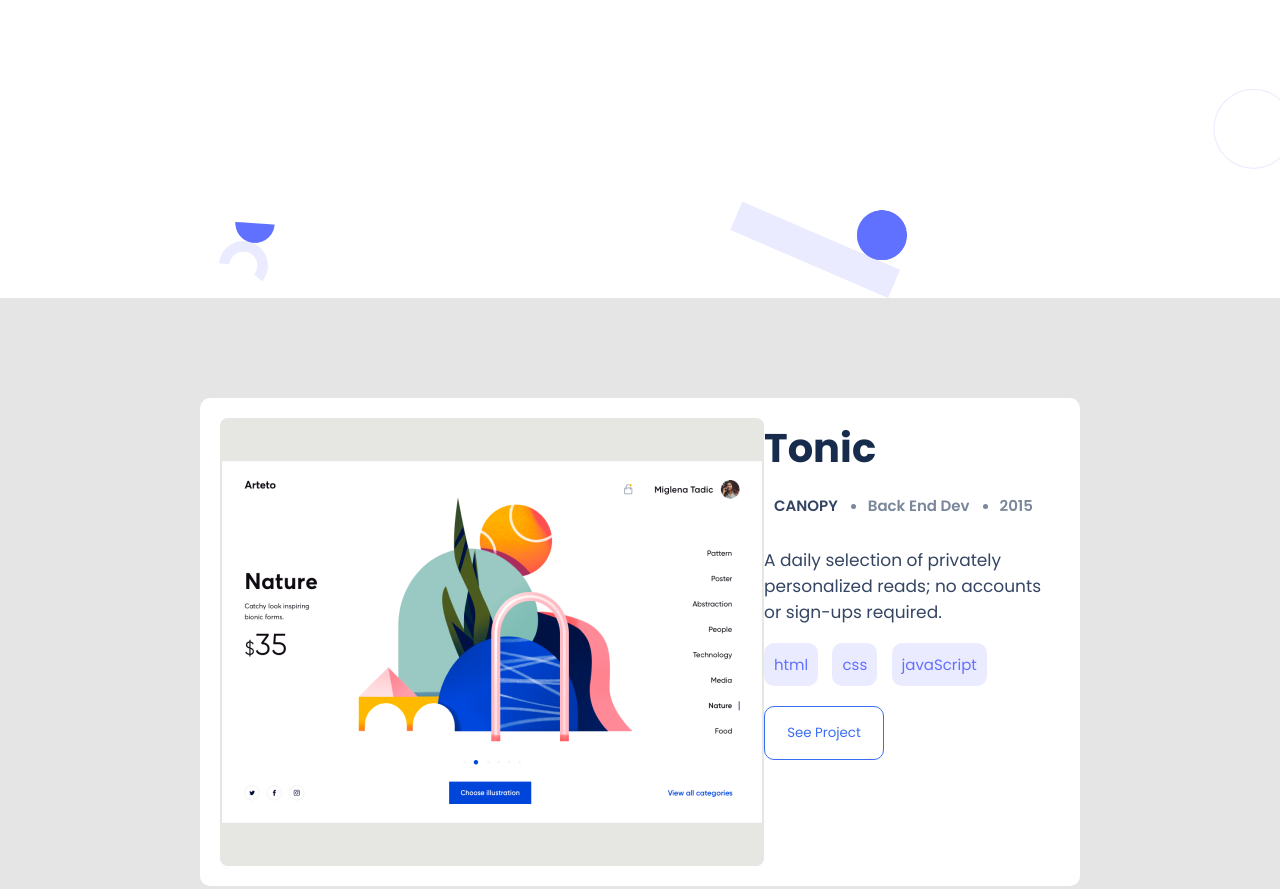
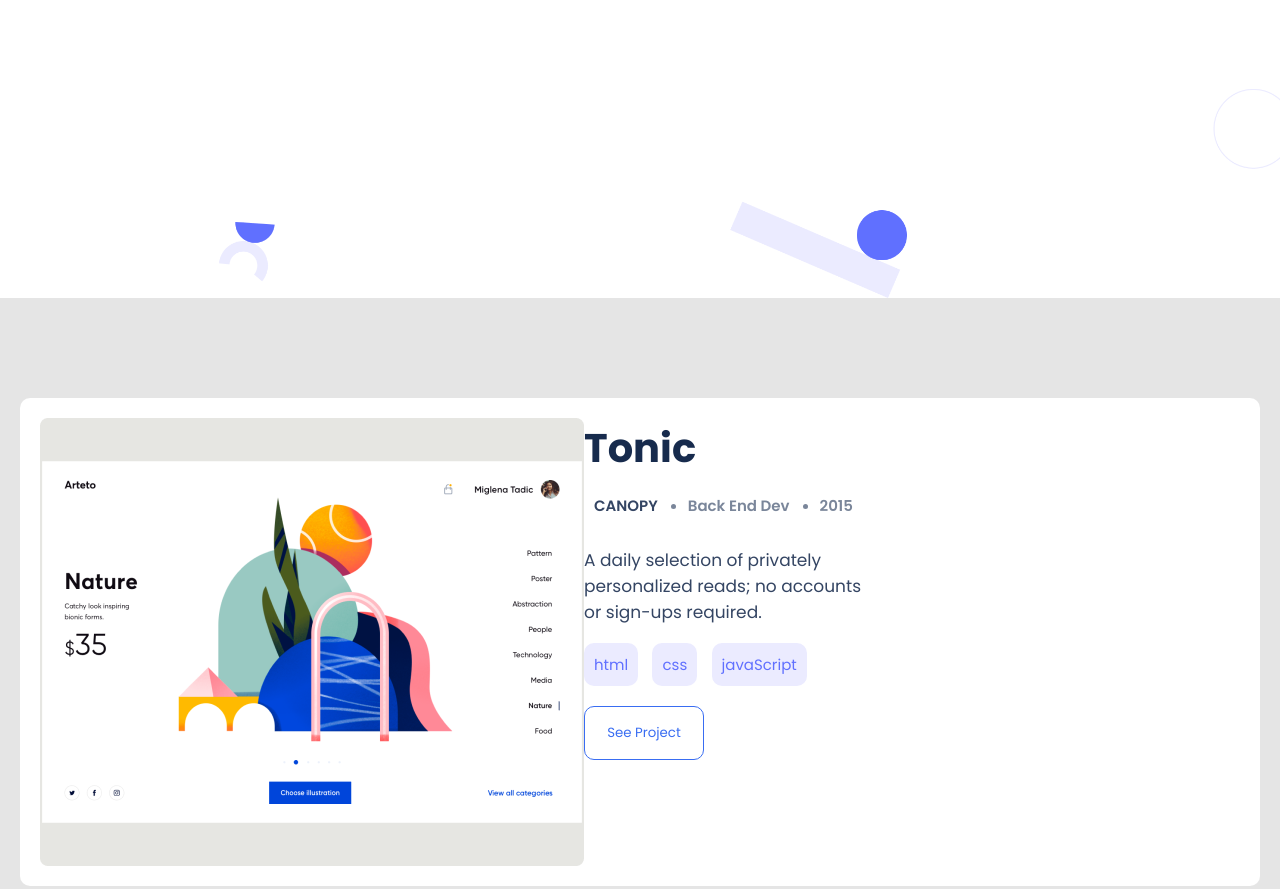
Before and after one commit to HAMMAS-SALEEM/Portfolio, a website: page index.html in a window 1280 px wide. Shown: the part 633-1522 px from the top of the page. Drawn offline with Linux system fonts and the light colour scheme.

Commit message:
Update style for Portfolio

```diff
--- a/style.css
+++ b/style.css
@@ -228,6 +228,7 @@ nav {
   display: grid;
   grid-template-columns: 1fr;
   background-color: #e5e5e5;
+  width: 100%;
 }
 
 .contact-form {
@@ -363,7 +364,7 @@ nav {
   }
 
   .cr-grid {
-    padding: 0px 180px;
+    /* padding: 0px 180px; */
   }
 
   .img13 {
```
